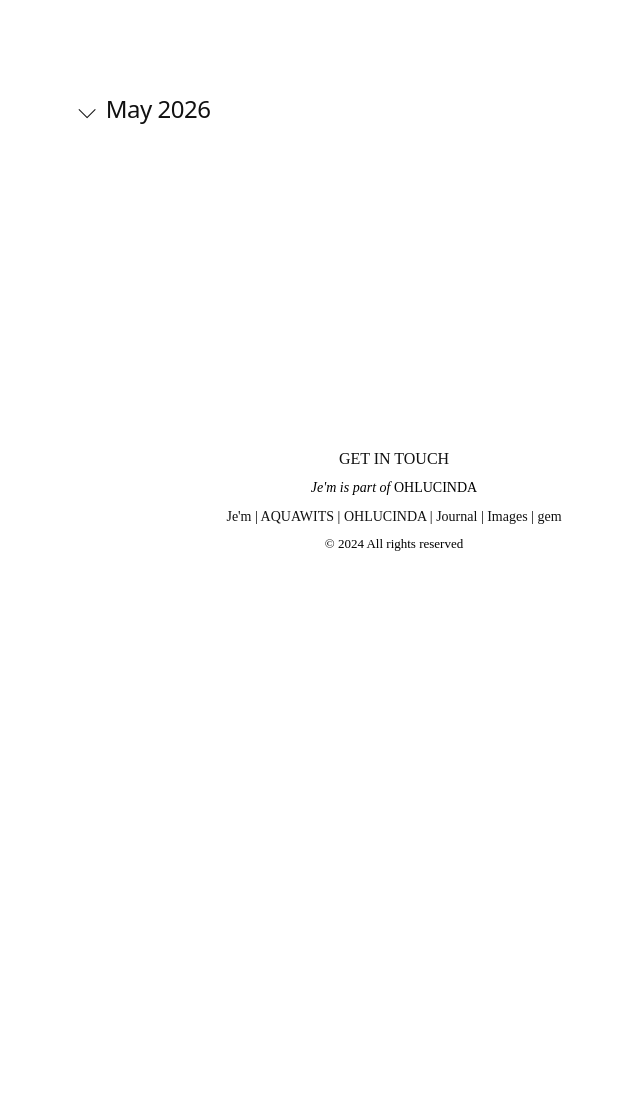
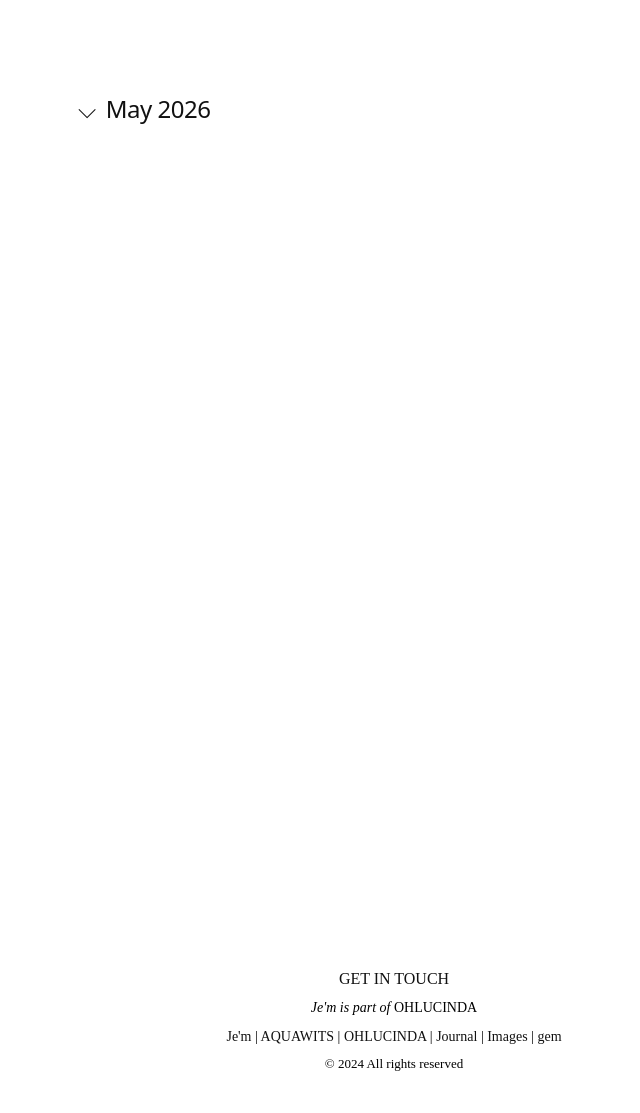
Before and after one commit to ohlucinda/ohlucinda-mobile, a Jekyll site: the page built from index.html, in a window 1280 px wide. Shown: the whole page, without its empty margins (246-886 px from the left). Built offline with Jekyll 4.4.1, drawn with Linux system fonts in a browser that asks for light colours; before the commit the page ends 900 px from its top, so only the background shows below that.

Commit message:
Update style.css

```diff
--- a/assets/style.css
+++ b/assets/style.css
@@ -84,7 +84,7 @@ details div {
 .footer {
   clear: both;
 
-  margin-top: 180px;
+  margin-top: 700px;
 
   text-align: center;
   font-family: serif;
@@ -163,19 +163,6 @@ details summary::before {
     word-break: break-word;
   }
 
-  .footer {
-  clear: both;
-
-  margin-top: 700px;
-
-  text-align: center;
-  font-family: serif;
-  color: black;
-  width: 100%;
-  line-height: 1.6;
-  padding-bottom: 38px;
-}
-
   .links {
     line-height: 2;
     word-break: break-word;
```
